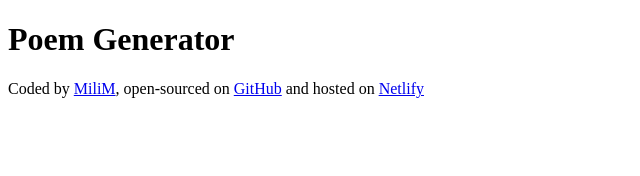
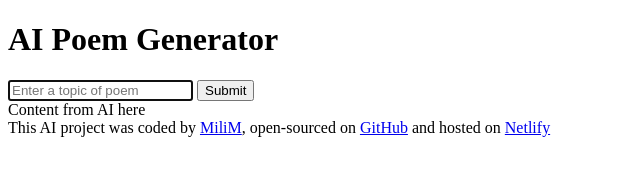
Before and after one commit to milimk/ai-poem-project, a plain HTML site: page index.html in a window 1280 px wide. Shown: the whole page, without its empty margins (0-640 px from the left). Drawn offline with Linux system fonts and the light colour scheme.

Commit message:
HTML content updated

```diff
--- a/index.html
+++ b/index.html
@@ -7,9 +7,24 @@
     <title>AI Poem Generator</title>
   </head>
   <body>
-    <h1>Poem Generator</h1>
+    <head>
+      <h1>AI Poem Generator</h1>
+    </head>
+    <main>
+      <form action="">
+        <input
+          type="text"
+          placeholder="Enter a topic of poem"
+          required
+          autofocus
+          autocomplete="off"
+        />
+        <input type="submit" />
+      </form>
+      <div>Content from AI here</div>
+    </main>
     <footer>
-      Coded by
+      This AI project was coded by
       <a href="https://github.com/milimk?tab=repositories" target="_blank"
         >MiliM</a
       >, open-sourced on
```
